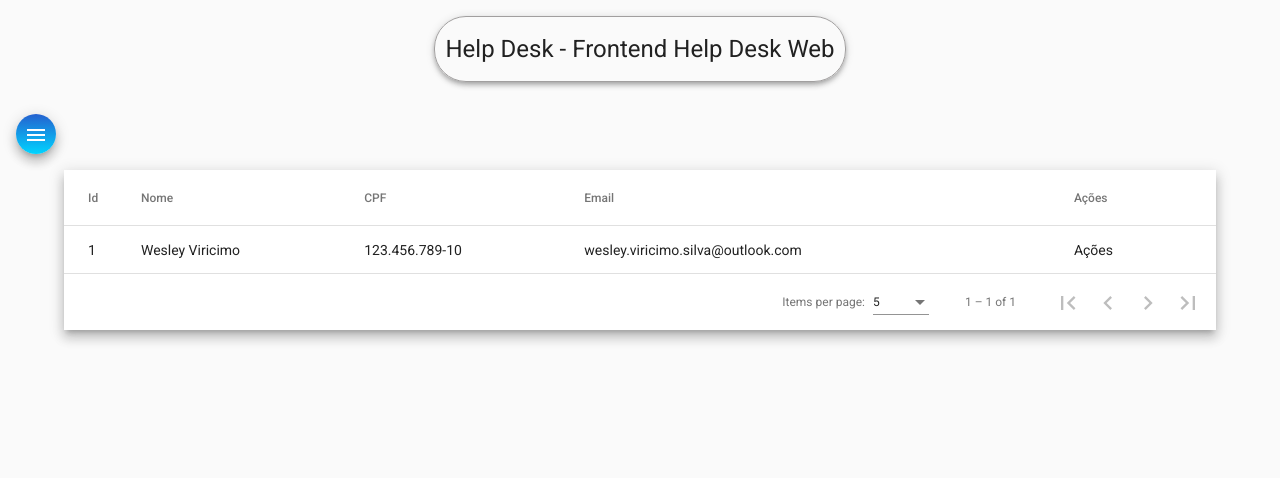
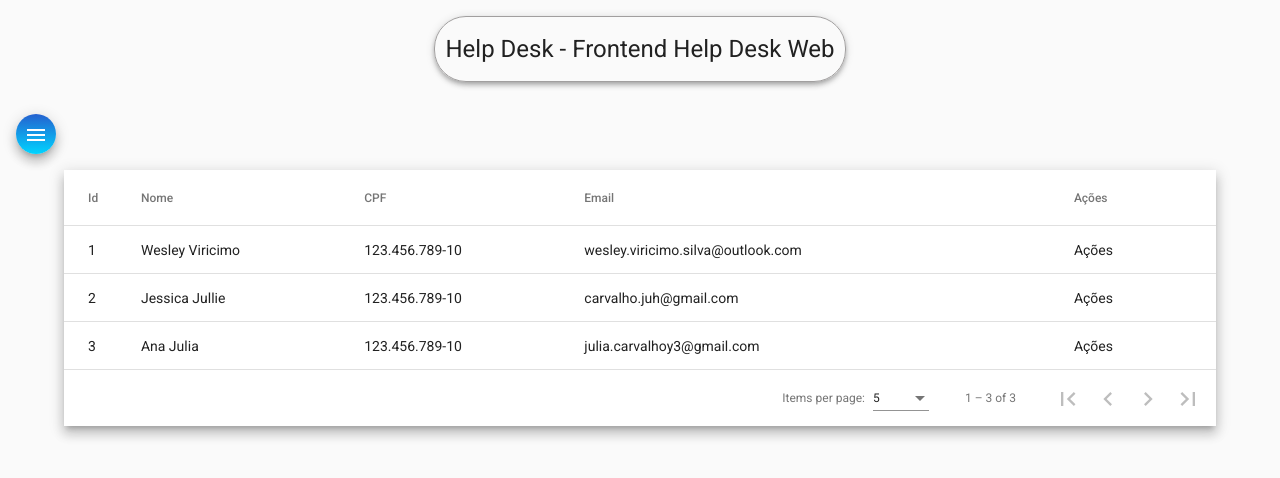
Before and after one commit to Wesley-Viricimo/Frontend-Web-Helpdesk, an Angular app: page /tecnicos in a window 1280 px wide. Shown: the top 478 px of the page. Built offline with nearby package versions, Linux system fonts and the light colour scheme.

Commit message:
Criando login component

```diff
--- a/src/app/app.module.ts
+++ b/src/app/app.module.ts
@@ -32,6 +32,7 @@ import { NavComponent } from './components/nav/nav.component';
 import { HomeComponent } from './components/home/home.component';
 import { HeaderComponent } from './components/header/header.component';
 import { TecnicoListComponent } from './components/tecnico/tecnico-list/tecnico-list.component';
+import { LoginComponent } from './components/login/login.component';
 
 @NgModule({
   declarations: [
@@ -39,7 +40,8 @@ import { TecnicoListComponent } from './components/tecnico/tecnico-list/tecnico-
     NavComponent,
     HomeComponent,
     HeaderComponent,
-    TecnicoListComponent
+    TecnicoListComponent,
+    LoginComponent
   ],
   imports: [
     BrowserModule,
--- /dev/null
+++ b/src/app/components/login/login.component.html
@@ -0,0 +1 @@
+<p>login works!</p>
--- /dev/null
+++ b/src/app/components/login/login.component.ts
@@ -0,0 +1,15 @@
+import { Component, OnInit } from '@angular/core';
+
+@Component({
+  selector: 'app-login',
+  templateUrl: './login.component.html',
+  styleUrls: ['./login.component.css']
+})
+export class LoginComponent implements OnInit {
+
+  constructor() { }
+
+  ngOnInit(): void {
+  }
+
+}
--- a/src/app/components/tecnico/tecnico-list/tecnico-list.component.ts
+++ b/src/app/components/tecnico/tecnico-list/tecnico-list.component.ts
@@ -19,6 +19,24 @@ export class TecnicoListComponent implements OnInit {
     senha: "12345",
     perfis: ["0"],
     dataCriacao: '15/02/2022'
+   },
+   {
+    id: 2,
+    nome: "Jessica Jullie",
+    cpf: "123.456.789-10",
+    email: "carvalho.juh@gmail.com",
+    senha: "12345",
+    perfis: ["0"],
+    dataCriacao: '01/07/2022'
+   },
+   {
+    id: 3,
+    nome: "Ana Julia",
+    cpf: "123.456.789-10",
+    email: "julia.carvalhoy3@gmail.com",
+    senha: "12345",
+    perfis: ["0"],
+    dataCriacao: '01/07/2023'
    }
   ]
 
```
Also changed, not shown: src/app/components/login/login.component.css (added).
